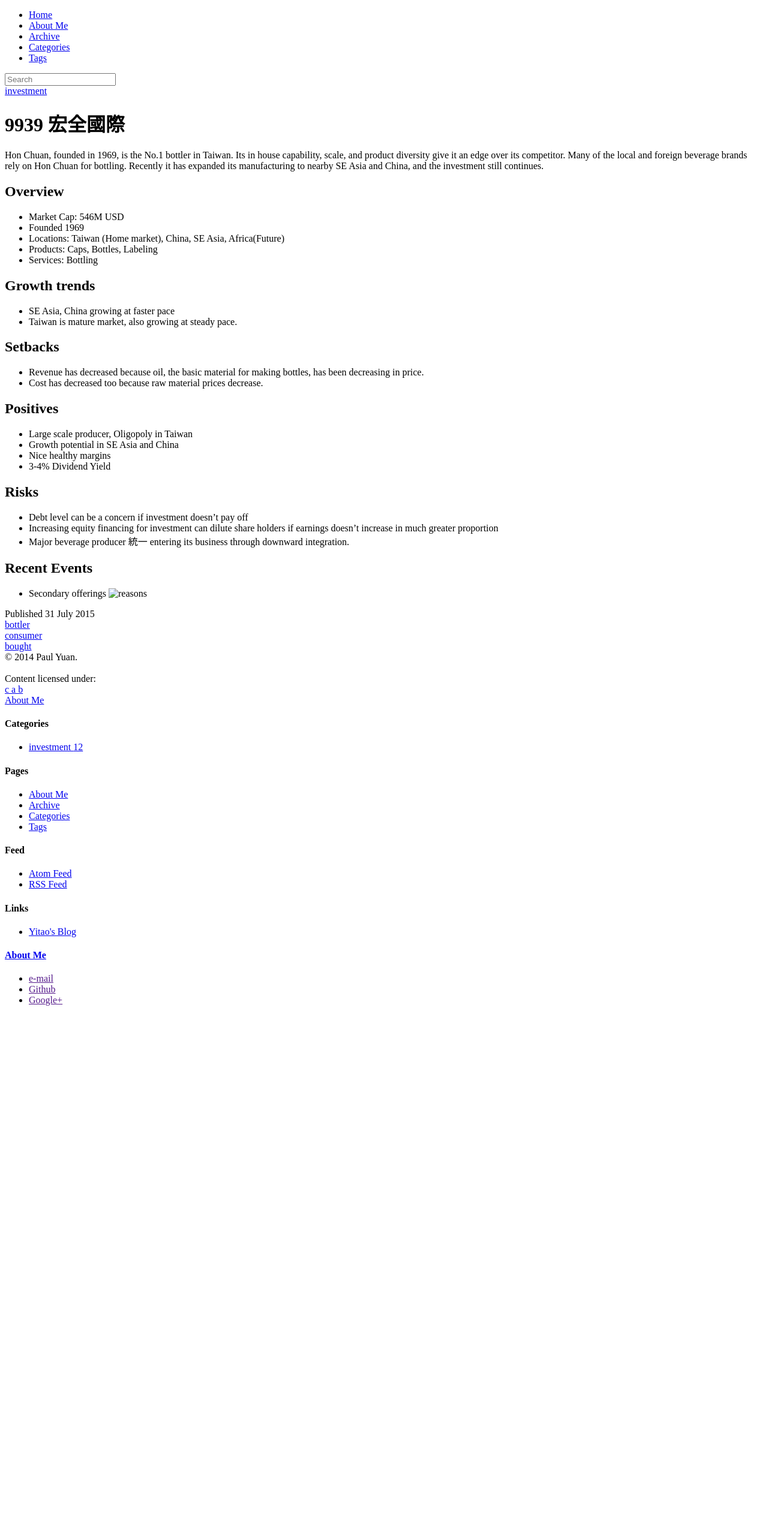
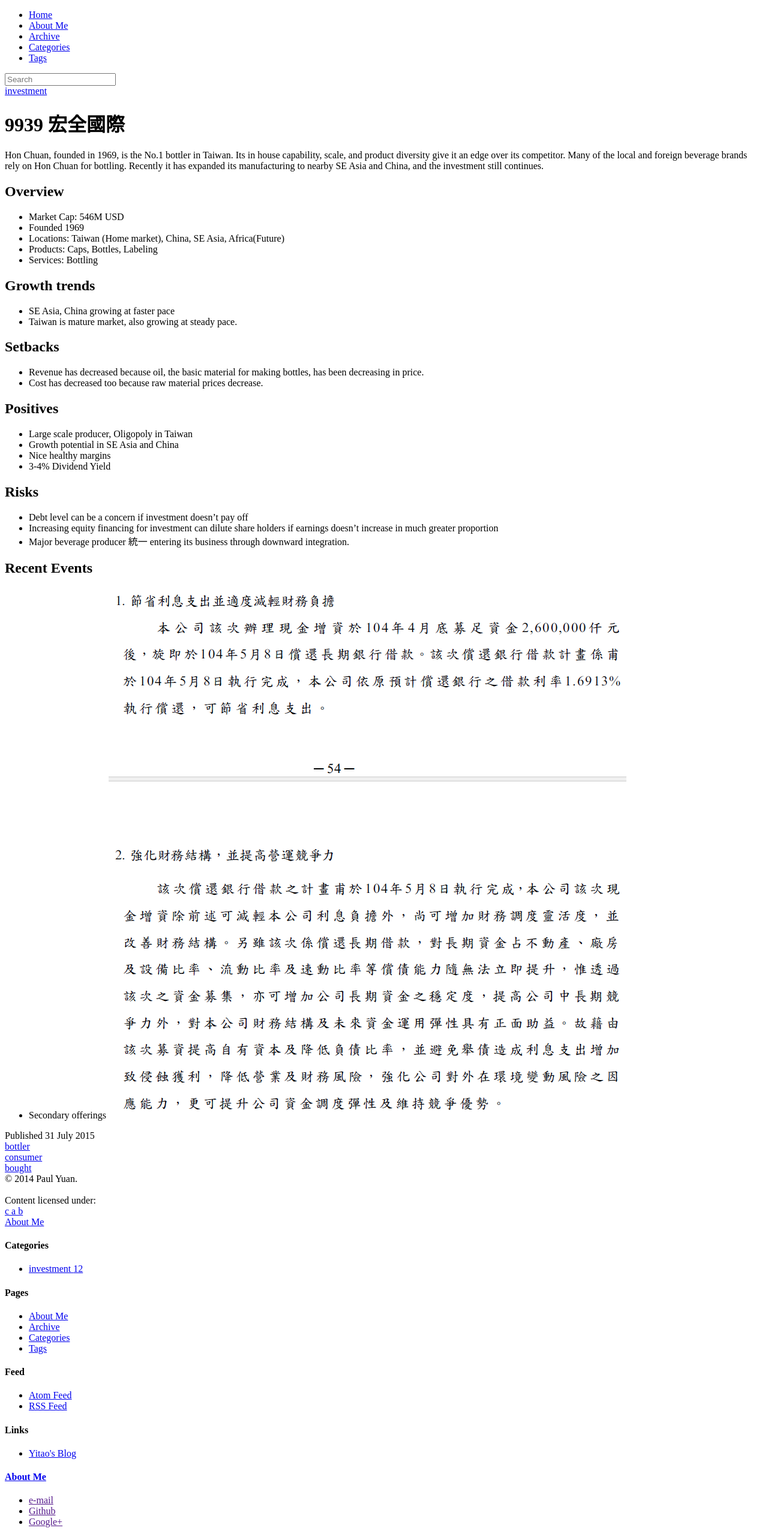
Before and after one commit to puyuan/companies, a Jekyll site: the page built from _posts/Taiwan/2015-07-31-9939-宏全國際.md, in a window 1280 px wide. Shown: the whole page at 60% size. Built offline with Jekyll 4.4.1, drawn with Linux system fonts in a browser that asks for light colours; nearby versions of some CDN libraries; library files that are not in the unit come from our copies; comment, search, counter and statistics services are not loaded; before the commit the page ends 1693 px from its top, so only the background shows below that.

Commit message:
update assets

```diff
--- a/_posts/Taiwan/2015-07-31-9939-宏全國際.md
+++ b/_posts/Taiwan/2015-07-31-9939-宏全國際.md
@@ -39,4 +39,4 @@
 
 ## Recent Events
 - Secondary offerings
- ![reasons](9939_offering.png)
+ ![reasons]({{BASE_PATH}}/assets/9939_offering.png)
```
Also changed, not shown: assets/9939_offering.PNG (renamed from _posts/Taiwan/9939_offering.PNG).
